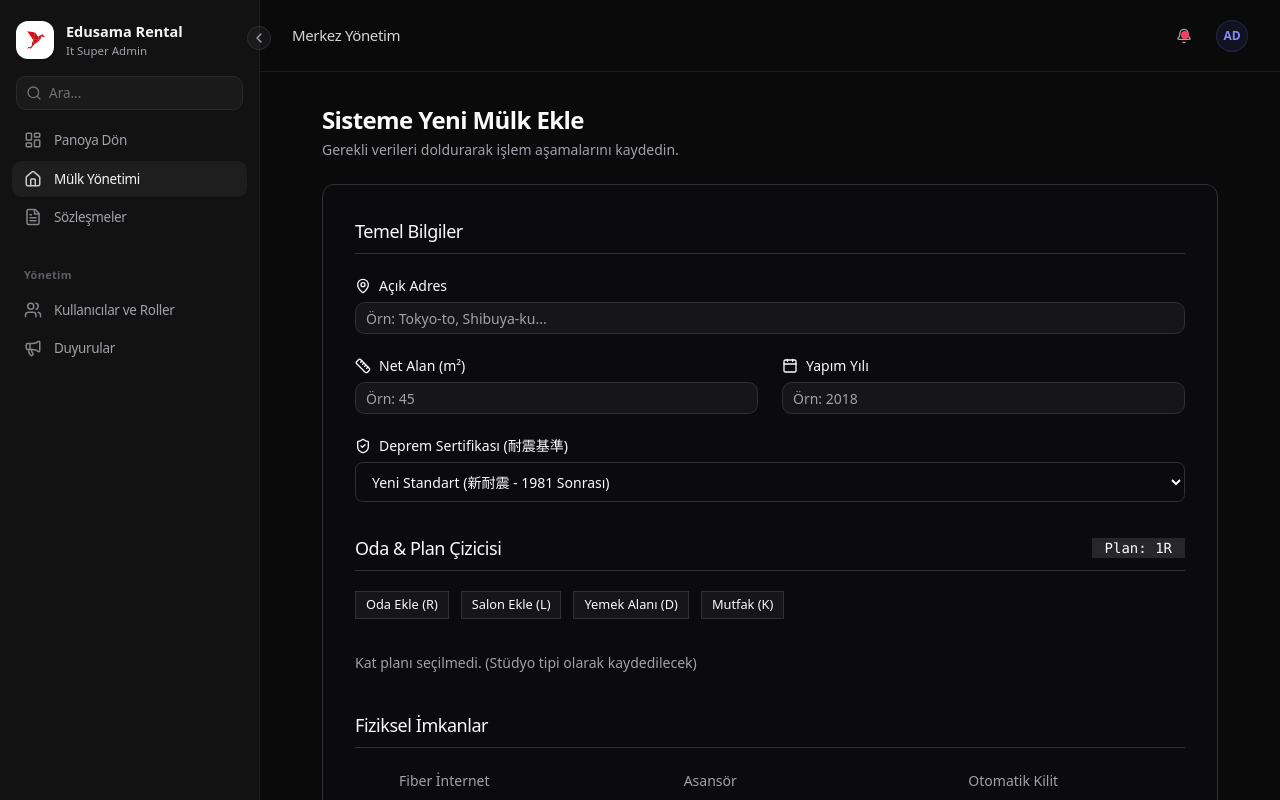
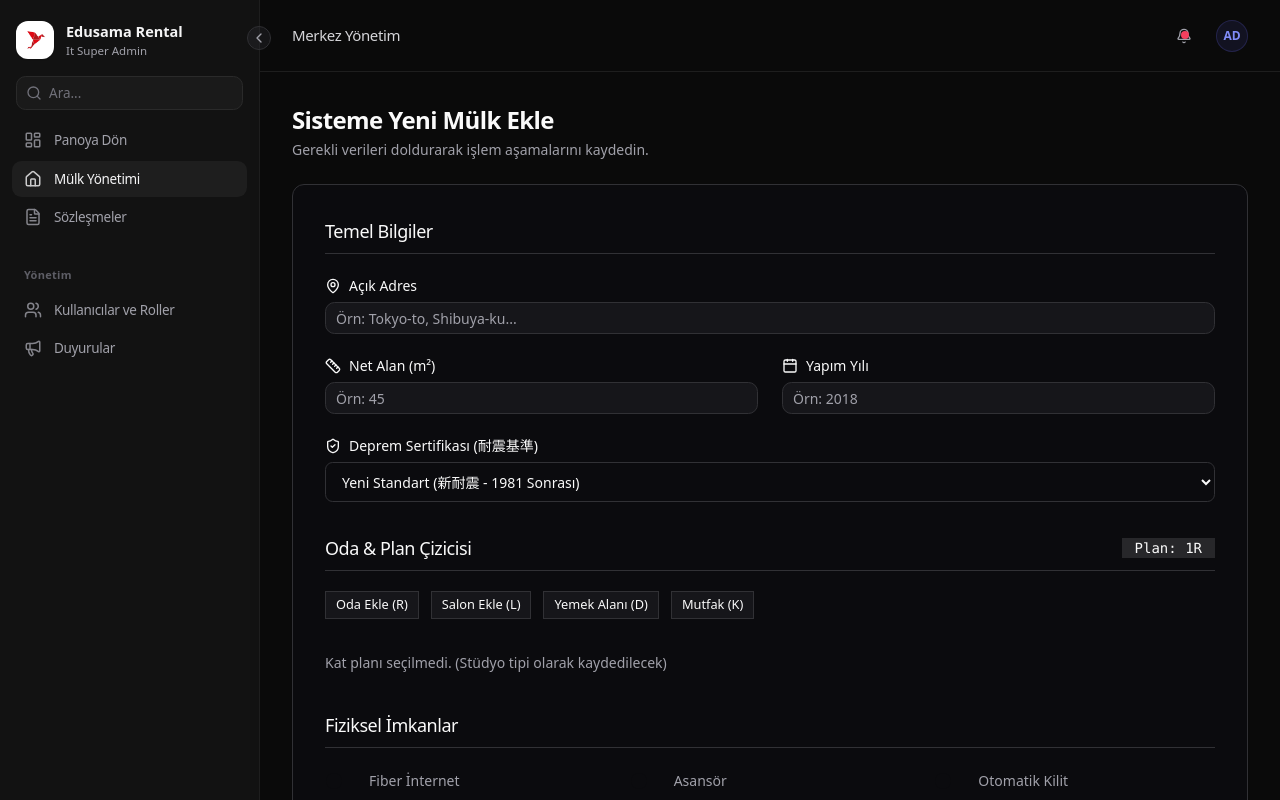
Before and after one commit to Ayrkl/JP-rental-project, a React (Vite) app: page /admin/properties/new in a window 1280 px wide. Shown: the top 800 px of the page. Built offline with nearby package versions, Linux system fonts and the light colour scheme.

Commit message:
feat: implement admin layout and property management form components

```diff
--- a/src/components/admin/AdminLayout.tsx
+++ b/src/components/admin/AdminLayout.tsx
@@ -133,7 +133,7 @@ export const AdminLayout = () => {
 
         {/* Router Outlet for Dashboard / Property Form */}
         <main className="flex-1 overflow-auto p-8">
-          <div className="max-w-7xl mx-auto">
+          <div className="max-w-[1600px] mx-auto">
             <Outlet />
           </div>
         </main>
--- a/src/components/admin/PropertyForm.tsx
+++ b/src/components/admin/PropertyForm.tsx
@@ -250,7 +250,7 @@ export const PropertyForm = ({ propertyId, onComplete, isModal }: { propertyId?:
     }
 
     return (
-        <div className="w-full max-w-4xl mx-auto text-foreground animate-in fade-in-50 duration-500 pb-10">
+        <div className="w-full text-foreground animate-in fade-in-50 duration-500 pb-10">
             <div className="mb-6 border-none">
                 <h1 className="text-2xl font-bold tracking-tight mb-1">{id ? 'Mülkü Düzenle' : 'Sisteme Yeni Mülk Ekle'}</h1>
                 <p className="text-muted-foreground text-sm">Gerekli verileri doldurarak işlem aşamalarını kaydedin.</p>
```
